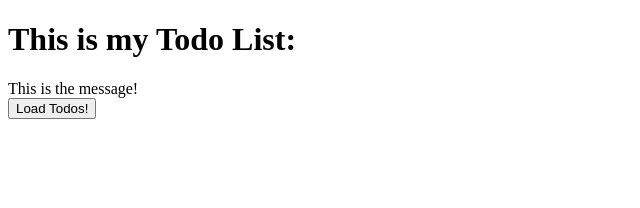
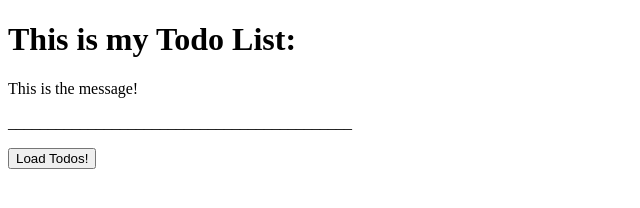
Before and after one commit to devorahortega/practice-vuejs, a plain HTML site: page todos.html in a window 1280 px wide. Shown: the whole page, without its empty margins (0-640 px from the left). Drawn offline with nearby package versions, Linux system fonts and the light colour scheme.

Commit message:
Adds line to make a separation

```diff
--- a/todos.html
+++ b/todos.html
@@ -11,6 +11,7 @@
     <h1>This is my Todo List:</h1>
     <div id="app">
       <div>{{ message }}</div>
+      <p>___________________________________________</p>
       <button v-on:click="loadTodos()">Load Todos!</button>
       <ol>
         <li v-for="todo in todos">{{ todo.title }}</li>
```
